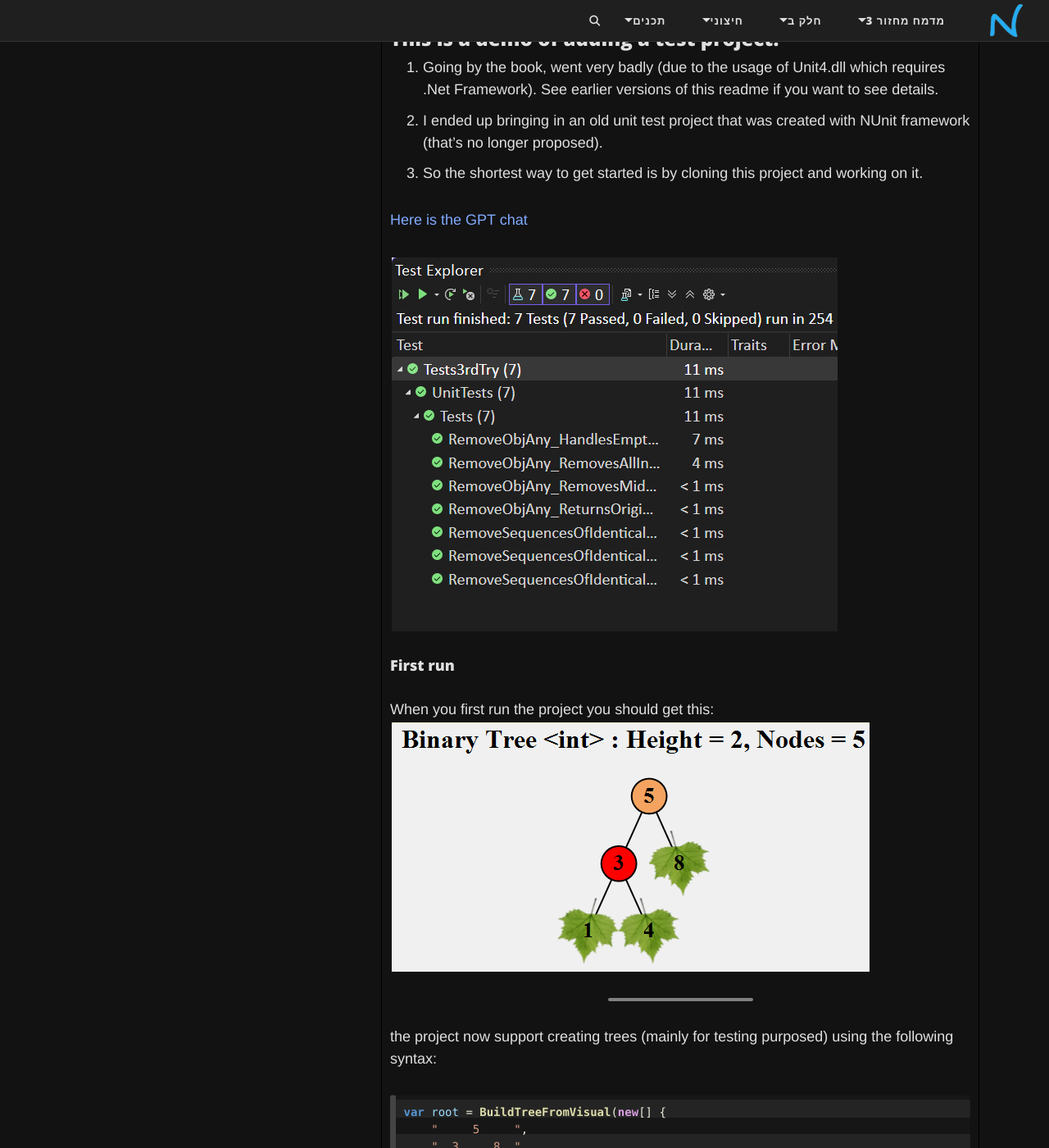
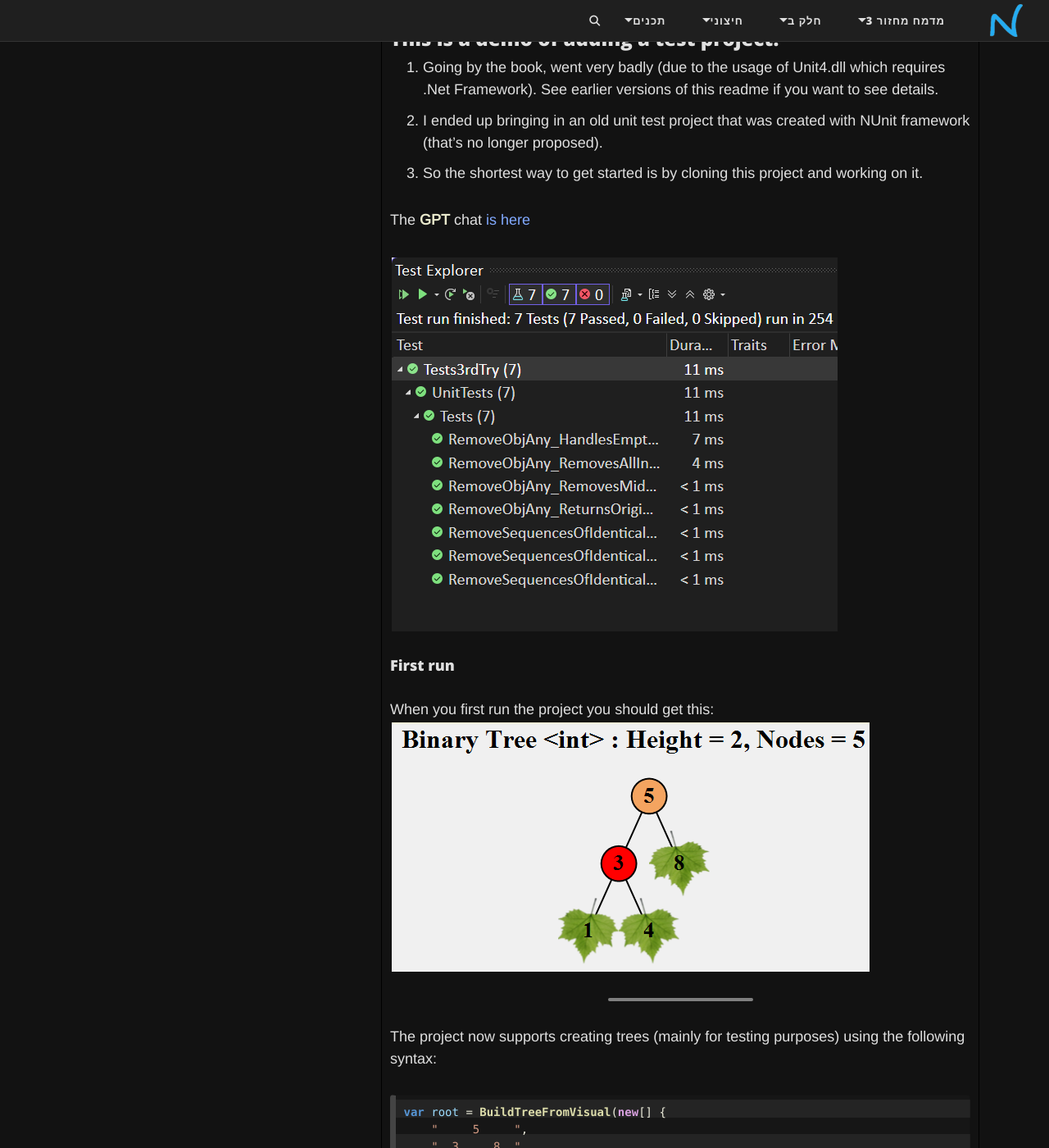
Before and after one commit to 3strategy/BeautifulYesodot, a Jekyll site: the page built from _posts/2025-07-31-mivney_summary_task.md, in a window 1280 px wide and 1400 px high, scrolled down 1850 px. Shown: the whole window at 82% size. Built offline with Jekyll 4.4.1, drawn with Linux system fonts in a browser that asks for light colours; comment, search, counter and statistics services are not loaded.

Commit message:
darker font for printing purposes

````diff
--- a/_posts/2025-07-31-mivney_summary_task.md
+++ b/_posts/2025-07-31-mivney_summary_task.md
@@ -51,7 +51,7 @@
 2. I ended up bringing in an old unit test project that was created with NUnit framework (that's no longer proposed).
 3. So the shortest way to get started is by cloning this project and working on it.
 
-[Here is the GPT chat](https://chatgpt.com/share/687fcb71-ee74-800e-8cf4-8f5ecca3f73c)
+The **GPT** chat [is here](https://chatgpt.com/share/687fcb71-ee74-800e-8cf4-8f5ecca3f73c)
 
 
 ![צפיה בתוצאות הבדיקות](/assets/img/image-2.png)
@@ -63,7 +63,7 @@
 
 ---
 
-the project now support creating trees (mainly for testing purposed) using the following syntax:
+The project now supports creating trees (mainly for testing purposes) using the following syntax:
 
 ```csharp
 var root = BuildTreeFromVisual(new[] {
@@ -73,7 +73,7 @@
 });
 ```
 
-or with **line spaces** and this would support test cases like this one:
+Or,  with **line spaces** and this would support test cases like this one:
 ```
 [TestCase(new[] {
     "   10   ",
--- a/assets/css/custom-styles.css
+++ b/assets/css/custom-styles.css
@@ -57,7 +57,7 @@
 /* Overrides for Light theme */
 .light-theme {
     --page-col: #FFFFFF;
-    --text-col: #404040;
+    --text-col: #101010;
     --link-col: #008AFF;
     --hover-col: #0085A1;
     --navbar-col: #EAEAEA;
````
